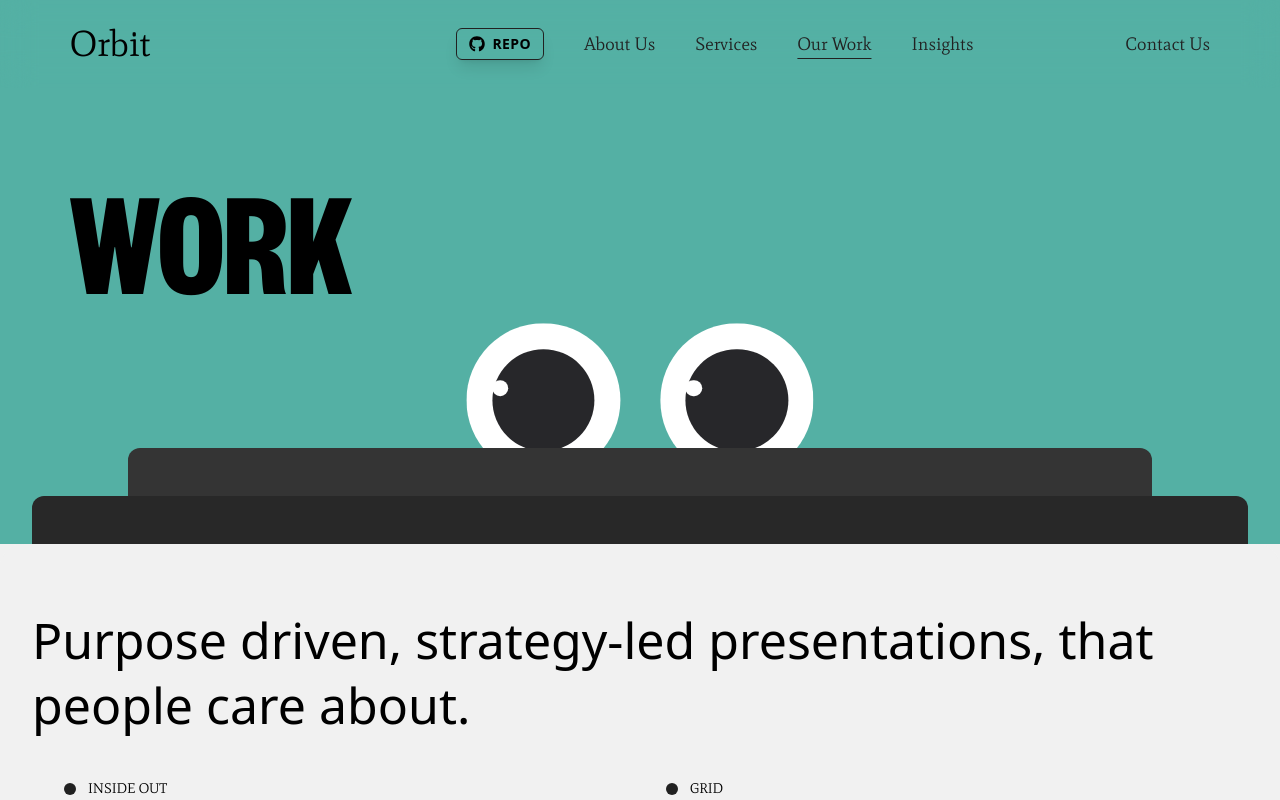
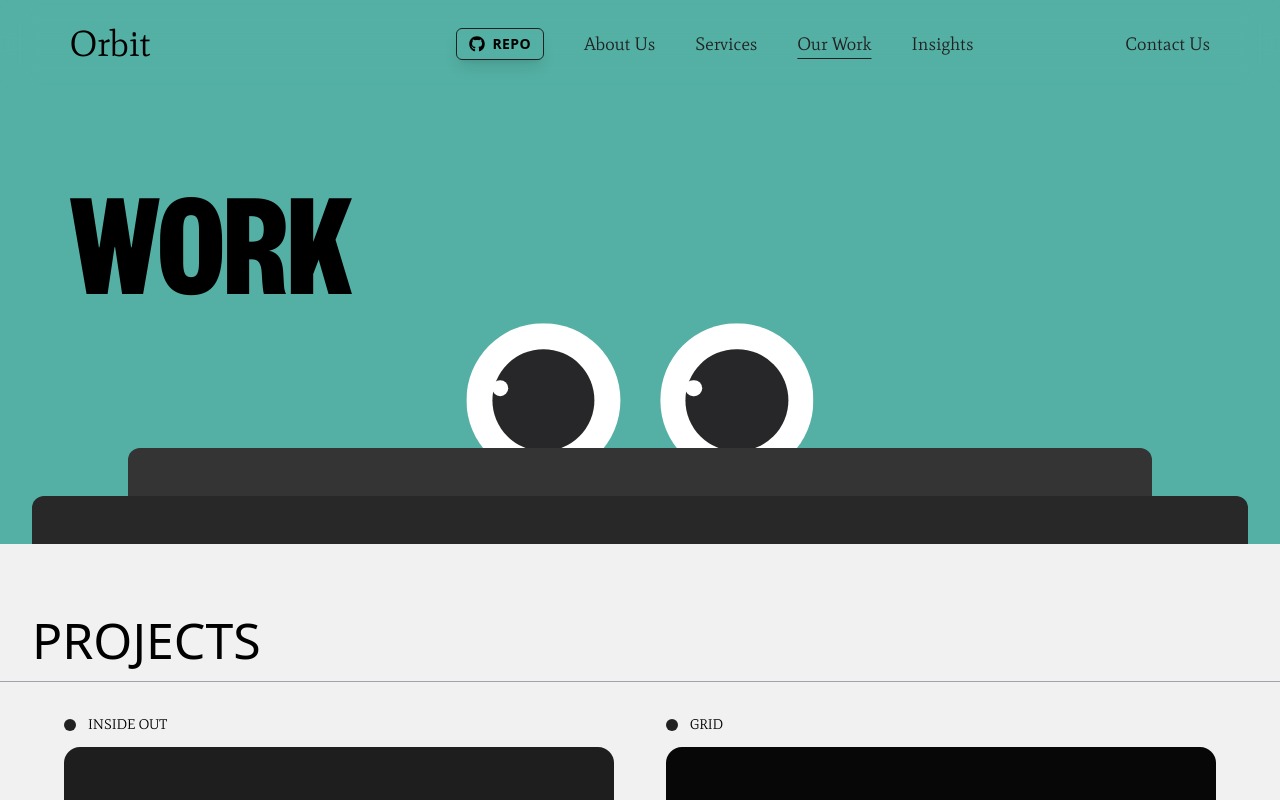
Before and after one commit to Shoaib-Imrann/Orbit, a React (Vite) app: page /work in a window 1280 px wide. Shown: the top 800 px of the page. Built offline with nearby package versions, Linux system fonts and the light colour scheme.

Commit message:
Updated Work.jsx

```diff
--- a/src/pages/Work.jsx
+++ b/src/pages/Work.jsx
@@ -8,7 +8,7 @@ import Marquee from "../components/Marquee";
 function Work() {
   return (
     <div className="w-full h-screen bg-[#f1f1f1]">
-      <div className="flex flex-col w-full h-[61vh] sm:h-[68vh] bg-[#54b0a4] pt-32 sm:pt-40">
+      <div className="flex flex-col w-full h-[58vh] sm:h-[68vh] bg-[#54b0a4] pt-32 sm:pt-40">
         <div>
           <h1 className='worktext uppercase text-[120px] sm:text-[152px] px-5 flex justify-center sm:justify-start items-center w-full sm:px-[70px] font-["Founders_Grotesk_X-Condensed"] font-semibold'>
             Work
@@ -18,16 +18,15 @@ function Work() {
           </div>
         </div>
         <div className="flex flex-col  h-full justify-end items-center z-50">
-          <div className="w-[80%] h-[48px] bg-[#343434] rounded-t-xl"></div>
-          <div className="w-[95%] h-[48px] bg-[#282828] rounded-t-xl"></div>
+          <div className="w-[80%] h-[33px] sm:h-[48px] bg-[#343434] rounded-t-xl"></div>
+          <div className="w-[95%] h-[38px] sm:h-[48px] bg-[#282828] rounded-t-xl"></div>
         </div>
       </div>
       <Featured
         text={
-          "Purpose driven, strategy-led presentations, that people care about."
+          "PROJECTS"
         }
-        textsize={"text-[40px]"}
-        visibility={"hidden"}
+        textsize={"text-[50px]"}
       />
       <Marquee text={"PERFECTION"} />
       <div>
```
